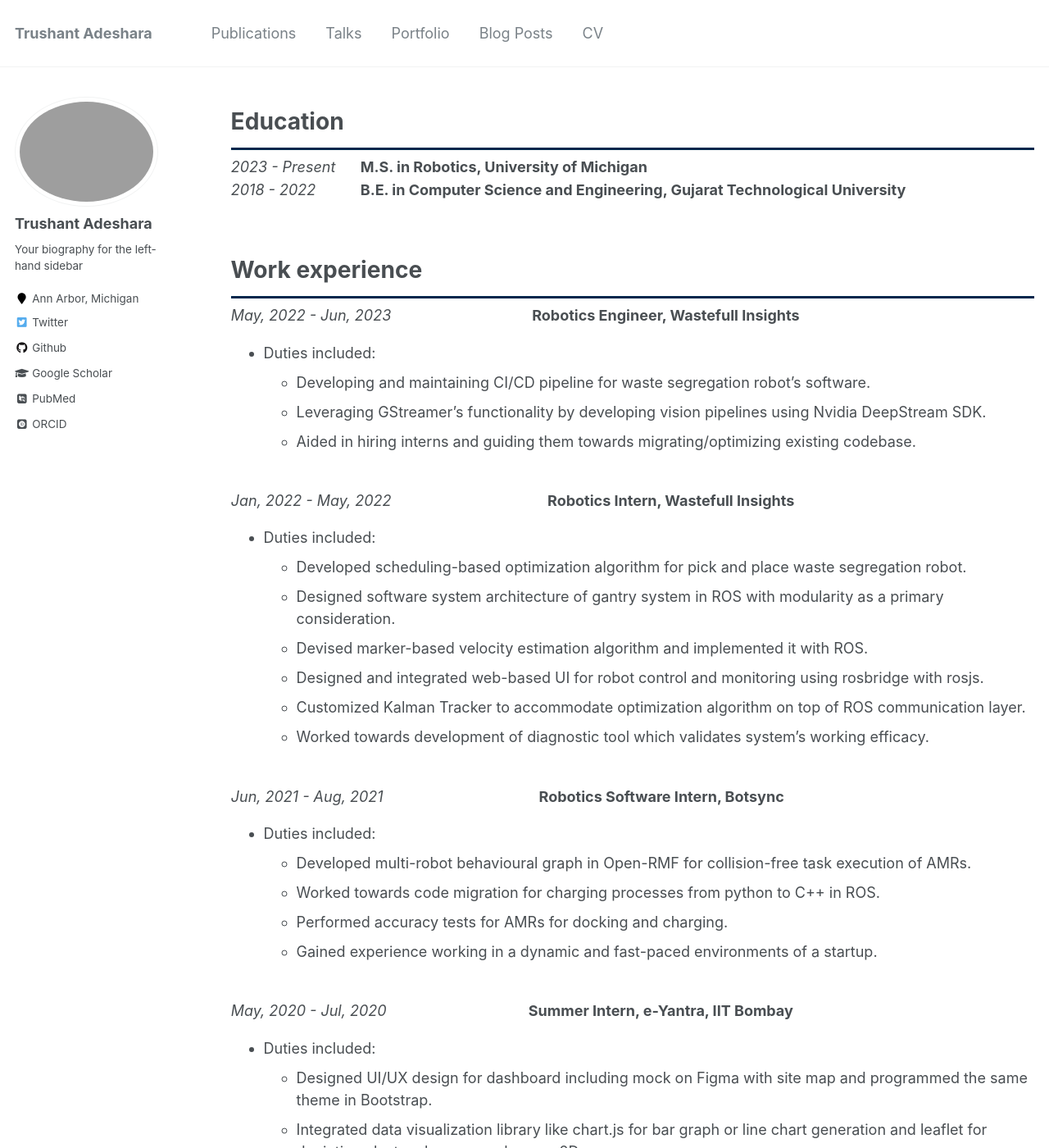
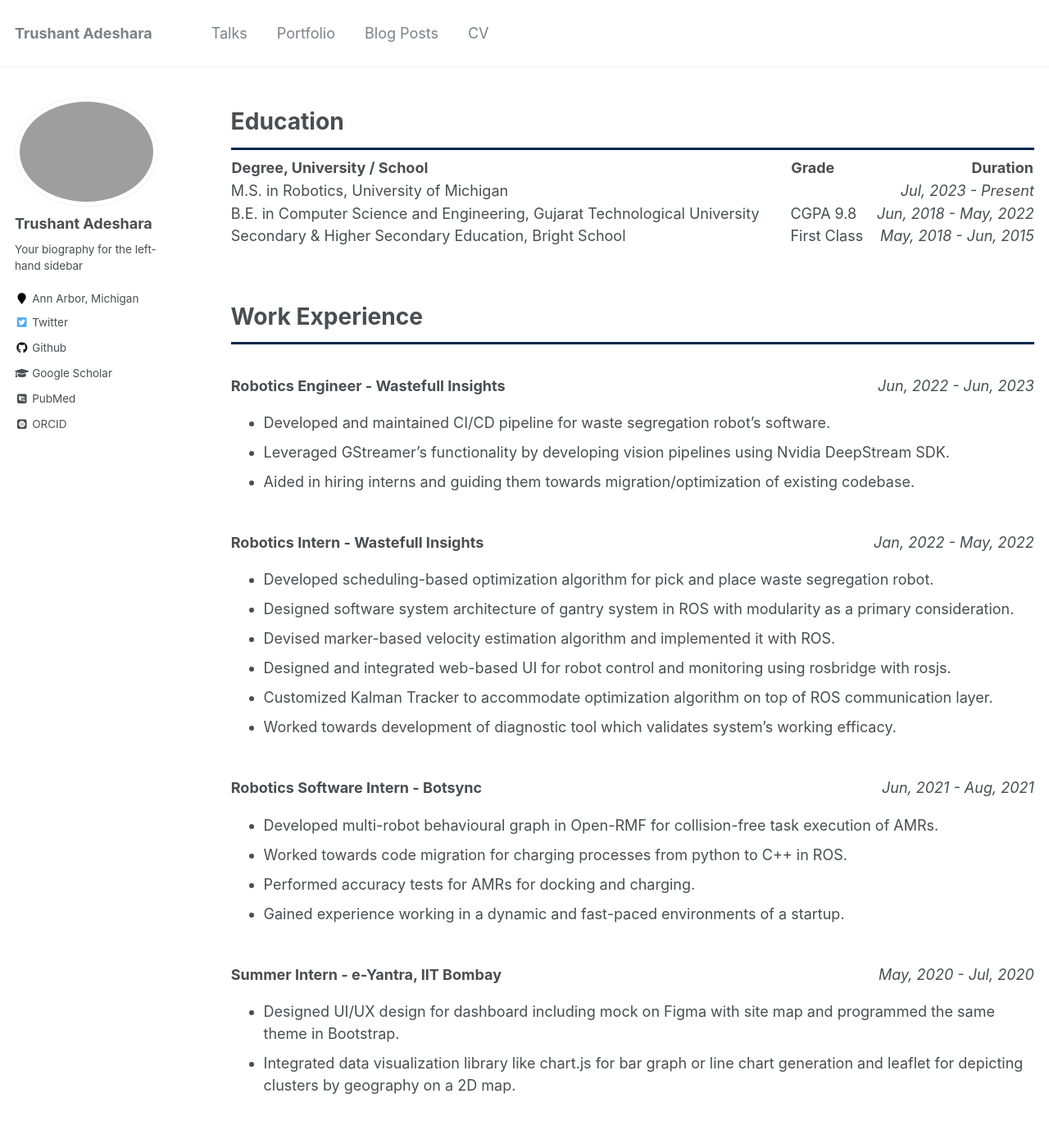
Before and after one commit to Trushant-Adeshara/Trushant-Adeshara.github.io, a Jekyll site: the page built from _pages/cv.md, in a window 1280 px wide and 1400 px high. Shown: the whole window at 82% size. Built offline with Jekyll 4.4.1, drawn with Linux system fonts in a browser that asks for light colours; some web fonts are replaced; some of the changed text lies outside the part shown.

Commit message:
update talks segment and navigation

```diff
--- a/_data/navigation.yml
+++ b/_data/navigation.yml
@@ -1,7 +1,7 @@
 # main links links
 main:
-  - title: "Publications"
-    url: /publications/
+#  - title: "Publications"
+#    url: /publications/
 
   - title: "Talks"
     url: /talks/
--- a/_pages/cv.md
+++ b/_pages/cv.md
@@ -13,48 +13,53 @@
 ======
 <hr>
 
-| *2023 - Present* | **M.S. in Robotics, University of Michigan**                                   |
-| *2018 - 2022*    | **B.E. in Computer Science and Engineering, Gujarat Technological University** |
+| Degree, University / School                                                | Grade       |Duration |
+| :---                                                                       | :---        |    ---: |
+| M.S. in Robotics, University of Michigan                                   |             | *Jul, 2023 - Present* |
+| B.E. in Computer Science and Engineering, Gujarat Technological University | CGPA 9.8    | *Jun, 2018 - May, 2022* |
+| Secondary & Higher Secondary Education, Bright School                      | First Class | *May, 2018 - Jun, 2015* |
 
 <br>
 
-Work experience
+Work Experience
 =====
 <hr>
 
-| *May, 2022 - Jun, 2023* | **Robotics Engineer, Wastefull Insights** |
+|                                                           |                         |
+| :---                                                      |                    ---: |
+| **Robotics Engineer  -   Wastefull Insights**             | *Jun, 2022 - Jun, 2023* |
 
-* Duties included:
-  * Developing and maintaining CI/CD pipeline for waste segregation robot's software.
-  * Leveraging GStreamer's functionality by developing vision pipelines using Nvidia DeepStream SDK.
-  * Aided in hiring interns and guiding them towards migrating/optimizing existing codebase.
+* Developed and maintained CI/CD pipeline for waste segregation robot's software.
+* Leveraged GStreamer's functionality by developing vision pipelines using Nvidia DeepStream SDK.
+* Aided in hiring interns and guiding them towards migration/optimization of existing codebase.
 
-|                         |                                         |
-| *Jan, 2022 - May, 2022* | **Robotics Intern, Wastefull Insights** |
 
-* Duties included:
-  * Developed scheduling-based optimization algorithm for pick and place waste segregation robot.
-  * Designed software system architecture of gantry system in ROS with modularity as a primary consideration.
-  * Devised marker-based velocity estimation algorithm and implemented it with ROS.
-  * Designed and integrated web-based UI for robot control and monitoring using rosbridge with rosjs.
-  * Customized Kalman Tracker to accommodate optimization algorithm on top of ROS communication layer.
-  * Worked towards development of diagnostic tool which validates system's working efficacy.
+|                                            |                         |
+| :---                                       |                    ---: |
+| **Robotics Intern  -  Wastefull Insights** | *Jan, 2022 - May, 2022* |
 
-|                         |                                       |
-| *Jun, 2021 - Aug, 2021* | **Robotics Software Intern, Botsync** |
+* Developed scheduling-based optimization algorithm for pick and place waste segregation robot.
+* Designed software system architecture of gantry system in ROS with modularity as a primary consideration.
+* Devised marker-based velocity estimation algorithm and implemented it with ROS.
+* Designed and integrated web-based UI for robot control and monitoring using rosbridge with rosjs.
+* Customized Kalman Tracker to accommodate optimization algorithm on top of ROS communication layer.
+* Worked towards development of diagnostic tool which validates system's working efficacy.
 
-* Duties included:
-  * Developed multi-robot behavioural graph in Open-RMF for collision-free task execution of AMRs.
-  * Worked towards code migration for charging processes from python to C++ in ROS.
-  * Performed accuracy tests for AMRs for docking and charging.
-  * Gained experience working in a dynamic and fast-paced environments of a startup.
+|                                            |                         |
+| :---                                       |                    ---: |
+| **Robotics Software Intern   -   Botsync** | *Jun, 2021 - Aug, 2021* |
 
-|                         |                                         |
-| *May, 2020 - Jul, 2020* | **Summer Intern, e-Yantra, IIT Bombay** |
+* Developed multi-robot behavioural graph in Open-RMF for collision-free task execution of AMRs.
+* Worked towards code migration for charging processes from python to C++ in ROS.
+* Performed accuracy tests for AMRs for docking and charging.
+* Gained experience working in a dynamic and fast-paced environments of a startup.
 
-* Duties included:
-  * Designed UI/UX design for dashboard including mock on Figma with site map and programmed the same theme in Bootstrap.
-  * Integrated data visualization library like chart.js for bar graph or line chart generation and leaflet for depicting clusters by geography on a 2D map.
+|                                            |                         |
+| :---                                       |                    ---: |
+| **Summer Intern  -  e-Yantra, IIT Bombay** | *May, 2020 - Jul, 2020* |
+
+* Designed UI/UX design for dashboard including mock on Figma with site map and programmed the same theme in Bootstrap.
+* Integrated data visualization library like chart.js for bar graph or line chart generation and leaflet for depicting clusters by geography on a 2D map.
 
 <br>
 
@@ -83,15 +88,18 @@
 
 <br>
 
+<!---
 Publications
 ======
 <hr>
+
 
   <ul>{% for post in site.publications %}
     {% include archive-single-cv.html %}
   {% endfor %}</ul>
 
 <br>
+--->
 
 Talks
 ======
@@ -103,8 +111,10 @@
 
 <br>
 
-Service and leadership
+Service and Leadership
 ======
 <hr>
 
-* Currently signed in to 43 different slack teams
+* Member of [Young Indians (Yi)](https://youngindians.net/) and [Confederation of Indian Industry (CII)](https://www.cii.in/).
+  * Assisted in organizing G20 Events for Health, Innovation and Entrepreneurship.
+  * Inspired college youth to take up responsibility pertaining to road safety and climate change.
```
Also changed, not shown: _talks/2012-03-01-talk-1.md (deleted, +0 -11 lines), _talks/2013-03-01-tutorial-1.md (deleted, +0 -13 lines), _talks/2014-02-01-talk-2.md (deleted, +0 -13 lines), _talks/2021-03-05-talk-4.md (added, +11 -0 lines).
